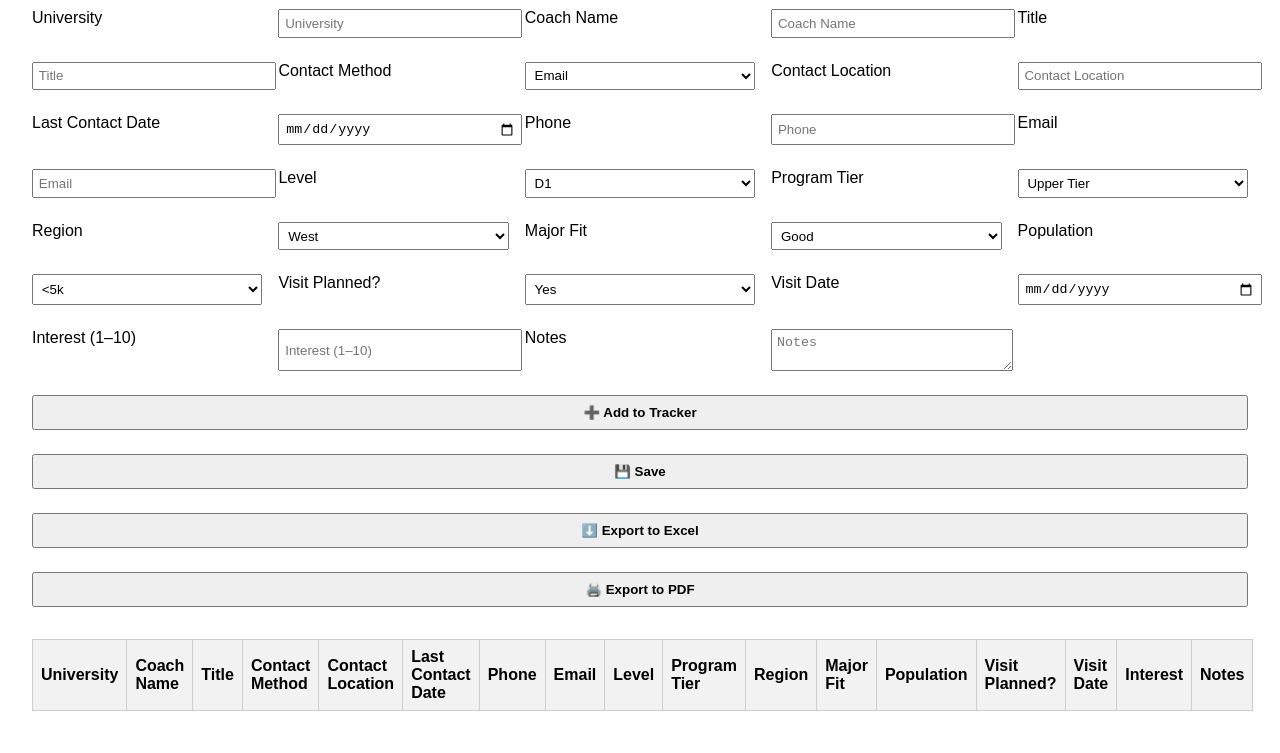
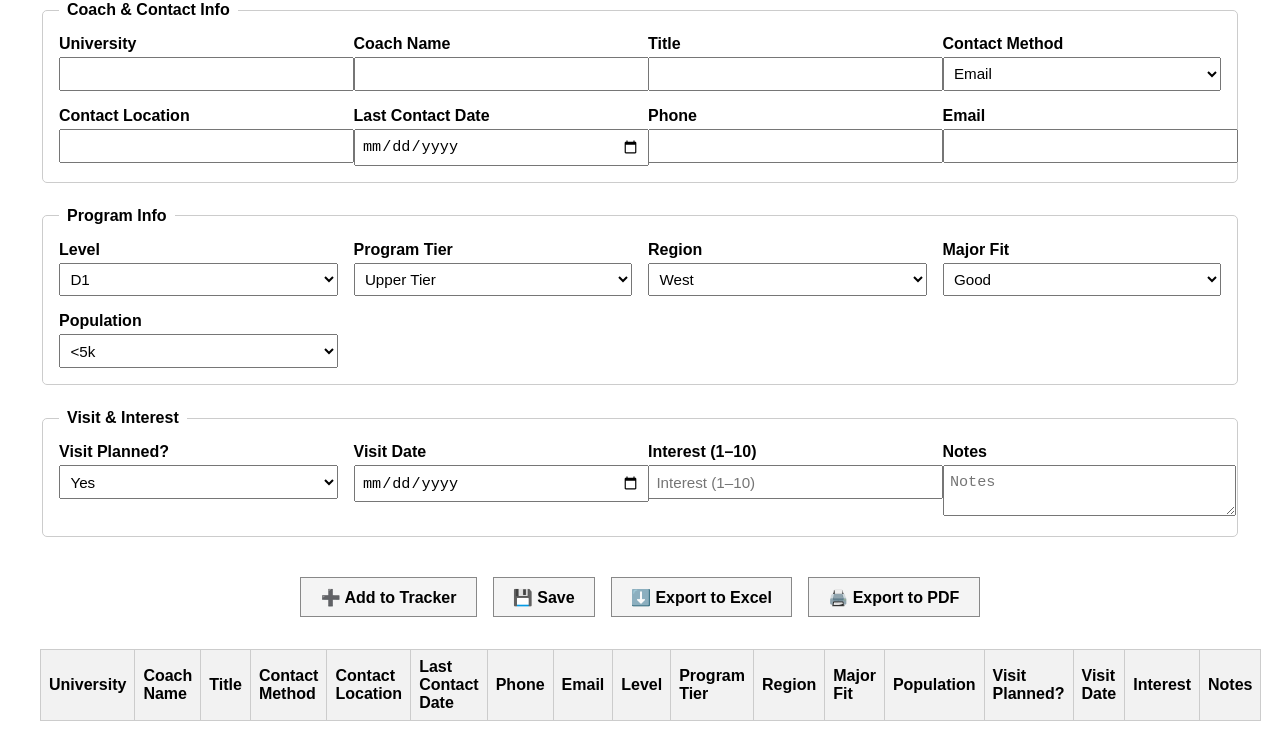
Before and after one commit to nojo87/LAX-Tracker, a plain HTML site: page index.html in a window 1280 px wide. Shown: the part 75-828 px from the top of the page. Drawn offline with Linux system fonts and the light colour scheme.

Commit message:
Add files via upload

```diff
--- a/index.html
+++ b/index.html
@@ -4,56 +4,60 @@
   <meta charset="UTF-8">
   <title>Noah's College Lacrosse Tracker</title>
   <style>
-    body { font-family: Arial, sans-serif; margin: 2rem; }
-    form, table { width: 100%; margin-top: 1.5rem; }
-    table { border-collapse: collapse; }
+    body { font-family: Arial, sans-serif; margin: 2rem; max-width: 1200px; margin-left: auto; margin-right: auto; }
+    h2 { margin-bottom: 1rem; }
+    form { display: flex; flex-direction: column; gap: 1.5rem; }
+    fieldset { border: 1px solid #ccc; padding: 1rem; border-radius: 5px; }
+    legend { font-weight: bold; padding: 0 0.5rem; }
+    .field-grid { display: grid; grid-template-columns: repeat(auto-fit, minmax(250px, 1fr)); gap: 1rem; }
+    label { font-weight: bold; margin-bottom: 0.25rem; display: block; }
+    input, select, textarea { width: 100%; padding: 0.4rem; font-size: 0.95rem; }
+    textarea { resize: vertical; }
+    .btn-row { display: flex; flex-wrap: wrap; gap: 1rem; justify-content: center; margin-top: 1rem; }
+    .btn { padding: 0.6rem 1.2rem; font-size: 1rem; font-weight: bold; cursor: pointer; border: 1px solid #888; background-color: #f4f4f4; }
+    table { width: 100%; border-collapse: collapse; margin-top: 2rem; }
     th, td { border: 1px solid #ccc; padding: 0.5rem; text-align: left; }
     th { background-color: #f2f2f2; }
-    input, select, button, textarea { width: 100%; padding: 0.3rem; margin-bottom: 0.5rem; }
-    .form-section { display: grid; grid-template-columns: repeat(auto-fit, minmax(200px, 1fr)); gap: 1rem; }
-    .btn-row { margin-top: 1rem; display: flex; flex-wrap: wrap; gap: 1rem; }
-    .btn { padding: 0.5rem 1rem; font-weight: bold; cursor: pointer; }
   </style>
 </head>
 <body>
   <h2>Noah's College Lacrosse Tracker</h2>
   <form id="entryForm">
-    <div class="form-section">
-      <label for="university">University</label>
-      <input id="university" placeholder="University" name="university" required>
-      <label for="coachName">Coach Name</label>
-<input id="coachName" placeholder="Coach Name" name="coachName">
-      <label for="title">Title</label>
-<input id="title" placeholder="Title" name="title">
-      <label for="contactMethod">Contact Method</label>
-<select name="contactMethod" id="contactMethod"></select>
-      <label for="contactLocation">Contact Location</label>
-<input id="contactLocation" placeholder="Contact Location" name="contactLocation">
-      <label for="lastContactDate">Last Contact Date</label>
-<input id="lastContactDate" type="date" name="lastContactDate">
-      <label for="phone">Phone</label>
-<input id="phone" placeholder="Phone" name="phone">
-      <label for="email">Email</label>
-<input type="email" id="email" placeholder="Email" name="email">
-      <label for="level">Level</label>
-<select name="level" id="level"></select>
-      <label for="programTier">Program Tier</label>
-<select name="programTier" id="programTier"></select>
-      <label for="region">Region</label>
-<select name="region" id="region"></select>
-      <label for="majorFit">Major Fit</label>
-<select name="majorFit" id="majorFit"></select>
-      <label for="population">Population</label>
-<select name="population" id="population"></select>
-      <label for="visitPlanned">Visit Planned?</label>
-<select name="visitPlanned" id="visitPlanned"></select>
-      <label for="visitDate">Visit Date</label>
-<input id="visitDate" type="date" name="visitDate">
-      <label for="interest">Interest (1–10)</label>
-<input id="interest" type="number" min="1" max="10" name="interest" placeholder="Interest (1–10)">
-      <label for="notes">Notes</label>
-<textarea id="notes" name="notes" placeholder="Notes"></textarea>
-    </div>
+    <fieldset>
+      <legend>Coach & Contact Info</legend>
+      <div class="field-grid">
+        <div><label for="university">University</label><input id="university" name="university" required></div>
+        <div><label for="coachName">Coach Name</label><input id="coachName" name="coachName"></div>
+        <div><label for="title">Title</label><input id="title" name="title"></div>
+        <div><label for="contactMethod">Contact Method</label><select id="contactMethod" name="contactMethod"></select></div>
+        <div><label for="contactLocation">Contact Location</label><input id="contactLocation" name="contactLocation"></div>
+        <div><label for="lastContactDate">Last Contact Date</label><input type="date" id="lastContactDate" name="lastContactDate"></div>
+        <div><label for="phone">Phone</label><input id="phone" name="phone"></div>
+        <div><label for="email">Email</label><input type="email" id="email" name="email"></div>
+      </div>
+    </fieldset>
+
+    <fieldset>
+      <legend>Program Info</legend>
+      <div class="field-grid">
+        <div><label for="level">Level</label><select id="level" name="level"></select></div>
+        <div><label for="programTier">Program Tier</label><select id="programTier" name="programTier"></select></div>
+        <div><label for="region">Region</label><select id="region" name="region"></select></div>
+        <div><label for="majorFit">Major Fit</label><select id="majorFit" name="majorFit"></select></div>
+        <div><label for="population">Population</label><select id="population" name="population"></select></div>
+      </div>
+    </fieldset>
+
+    <fieldset>
+      <legend>Visit & Interest</legend>
+      <div class="field-grid">
+        <div><label for="visitPlanned">Visit Planned?</label><select id="visitPlanned" name="visitPlanned"></select></div>
+        <div><label for="visitDate">Visit Date</label><input type="date" id="visitDate" name="visitDate"></div>
+        <div><label for="interest">Interest (1–10)</label><input type="number" min="1" max="10" id="interest" name="interest" placeholder="Interest (1–10)"></div>
+        <div><label for="notes">Notes</label><textarea id="notes" name="notes" rows="2" placeholder="Notes"></textarea></div>
+      </div>
+    </fieldset>
+
     <div class="btn-row">
       <button type="submit" class="btn">➕ Add to Tracker</button>
       <button type="button" class="btn" onclick="saveToLocal()">💾 Save</button>
```
